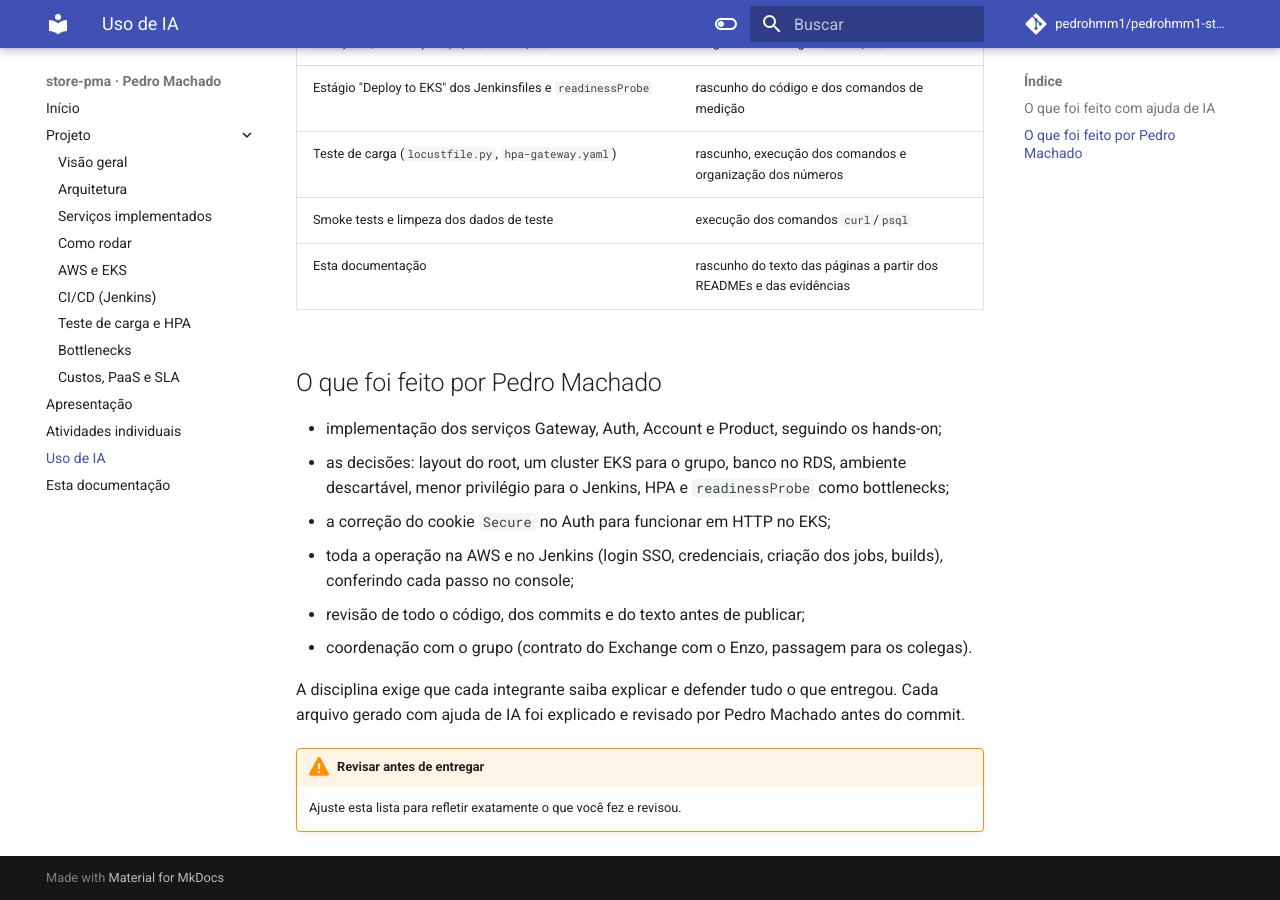
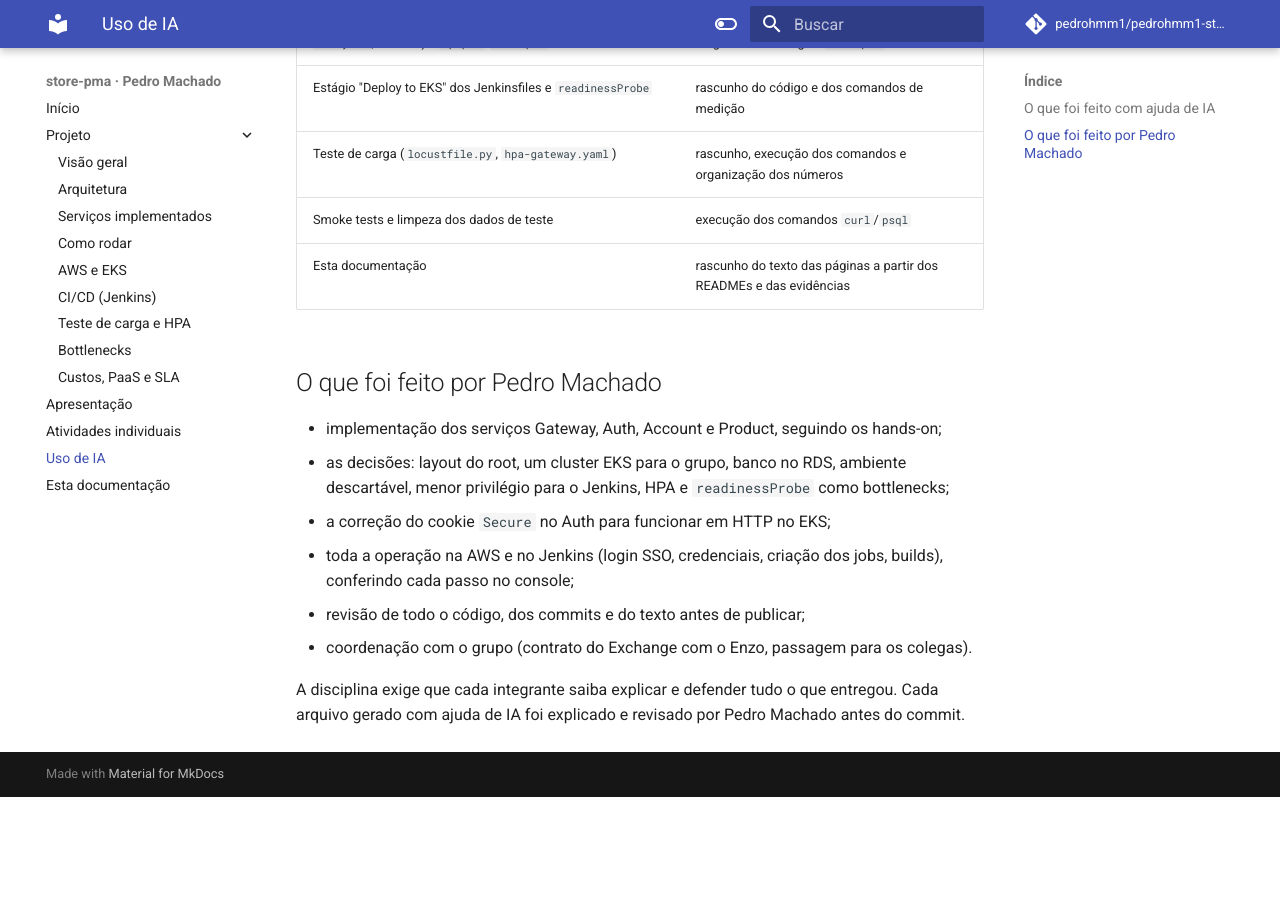
Before and after one commit to pedrohmm1/pedrohmm1-store-pma-docs, an MkDocs documentation site: the page built from docs/ia.md, in a window 1280 px wide and 900 px high, scrolled down 567 px. Built offline with MkDocs 1.6.1 and Material for MkDocs 9.7.7, drawn with Linux system fonts in a browser that asks for light colours; comment, search, counter and statistics services are not loaded; after the commit the page ends 1364 px from its top, so only the background shows below that.

Commit message:
docs: remove aviso de revisão da declaração de IA

```diff
--- a/docs/ia.md
+++ b/docs/ia.md
@@ -32,7 +32,3 @@ integrantes declaram o uso deles nas próprias documentações.
 
 A disciplina exige que cada integrante saiba explicar e defender tudo o que entregou. Cada
 arquivo gerado com ajuda de IA foi explicado e revisado por Pedro Machado antes do commit.
-
-!!! warning "Revisar antes de entregar"
-
-    Ajuste esta lista para refletir exatamente o que você fez e revisou.
```
